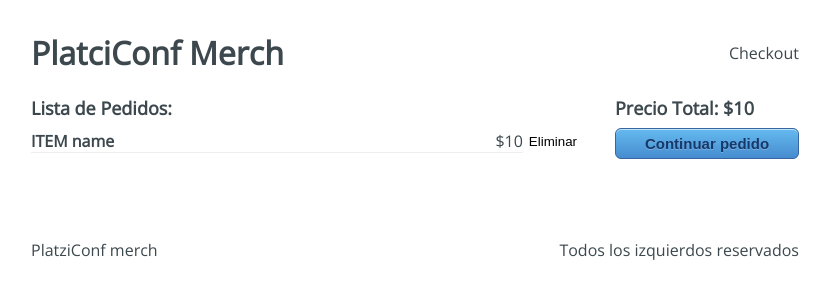
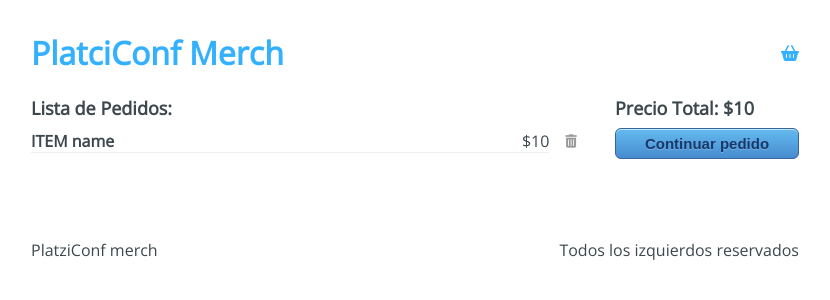
Before and after one commit to Marcos0204/Platzi_Conf_merch, a React app: page /checkout in a window 1280 px wide. Shown: the top 300 px of the page, without its empty margins (225-1055 px from the left). Built offline with nearby package versions, Linux system fonts and the light colour scheme.

Commit message:
icon integration_and_connection_with_react_router_dom

```diff
--- a/public/index.html
+++ b/public/index.html
@@ -4,7 +4,8 @@
     <meta charset="UTF-8">
     <meta http-equiv="X-UA-Compatible" content="IE=edge">
     <meta name="viewport" content="width=device-width, initial-scale=1.0">
-    <title>Document</title>
+    <title>PlatziConf merch</title>
+    <script src="https://kit.fontawesome.com/473d269aa9.js" crossorigin="anonymous"></script>
 </head>
 <body>
     <div id="app"></div>
--- a/src/components/Header.jsx
+++ b/src/components/Header.jsx
@@ -1,13 +1,18 @@
 import React from 'react';
 import '../styles/components/Header.css';
+import { Link } from 'react-router-dom';
 
 const Header = () => {
     return (
         <header className='Header'>
-            <h1 className='Header-title'>PlatciConf Merch</h1>
+            <Link to='/'>
+                <h1 className='Header-title'>PlatciConf Merch</h1>
+            </Link>
+            <div className="Header-checkout">
+                <Link to='/checkout'>
+                    <i className="fas fa-shopping-basket" title="Checkout" />
+                </Link>
 
-            <div className="Header-checkout">
-                Checkout
             </div>
         </header>
     )
--- a/src/containers/Checkout.jsx
+++ b/src/containers/Checkout.jsx
@@ -1,7 +1,9 @@
 import React from 'react';
 import '../styles/components/Checkout.css';
+import { Link, useLocation } from 'react-router-dom';
 
 const Checkout = () => {
+  const {pathname} =useLocation()
   return (
     <div className="Checkout">
       <div className="Checkout-content">
@@ -11,12 +13,16 @@ const Checkout = () => {
             <h4>ITEM name</h4>
             <span>$10</span>
           </div>
-          <button type="button">Eliminar</button>
+          <button type="button">
+            <i className="fas fa-trash-alt" title="Eliminar" />
+          </button>
         </div>
       </div>
       <div className="Checkout-sidebar">
         <h3>Precio Total: $10</h3>
-        <button type="button">Continuar pedido</button>
+        <Link to={`${pathname}/information`} >
+          <button type="button">Continuar pedido</button>
+        </Link>
       </div>
     </div>
   );
--- a/src/containers/Information.jsx
+++ b/src/containers/Information.jsx
@@ -1,5 +1,6 @@
 import React from 'react';
 import '../styles/components/Information.css';
+import { Link } from 'react-router-dom';
 
 const Information = () => {
   return (
@@ -23,7 +24,9 @@ const Information = () => {
         </div>
         <div className="Information-buttons">
           <div className="Information-back">Regresar</div>
-          <div className="Information-next">pagar</div>
+          <Link to='/checkout/payment'>
+            <div className="Information-next">pagar</div>
+          </Link>
         </div>
       </div>
       <div className="Information-sidebar">
```
